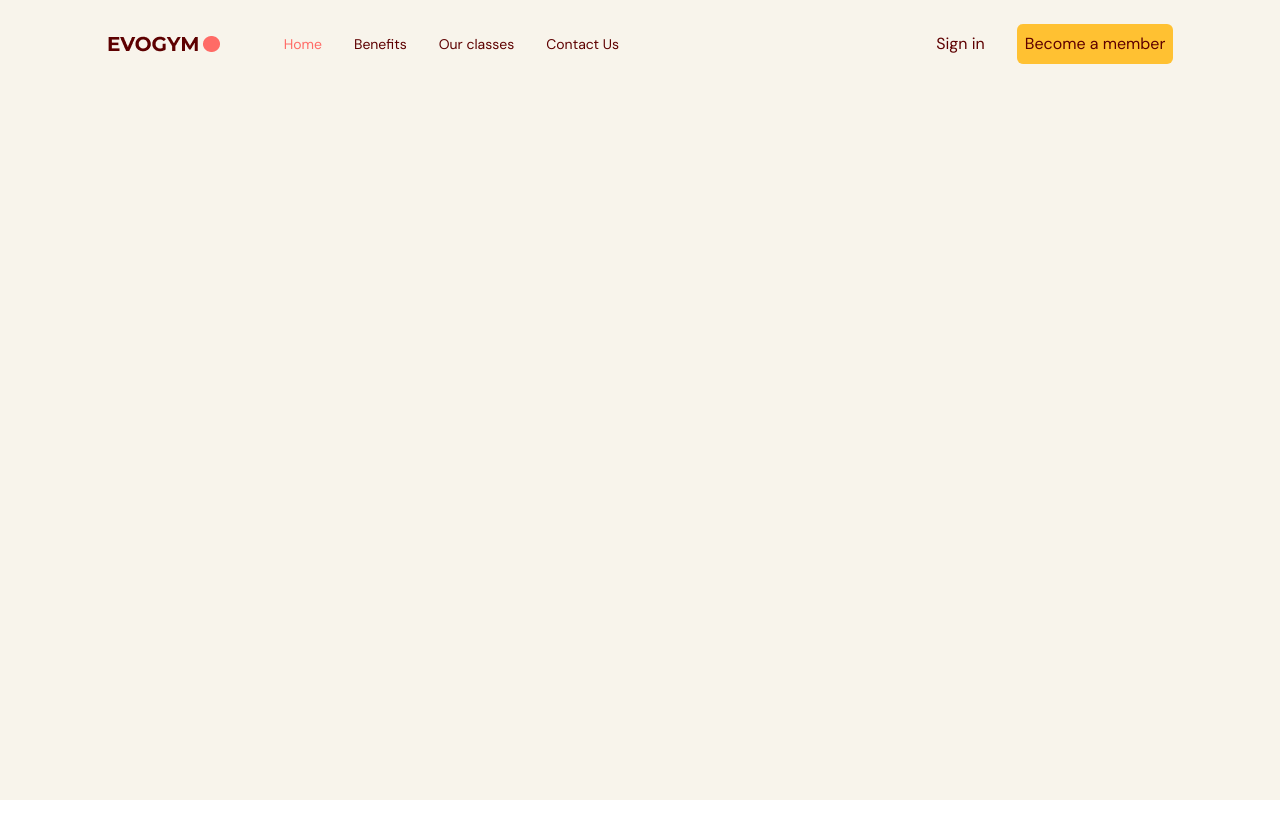
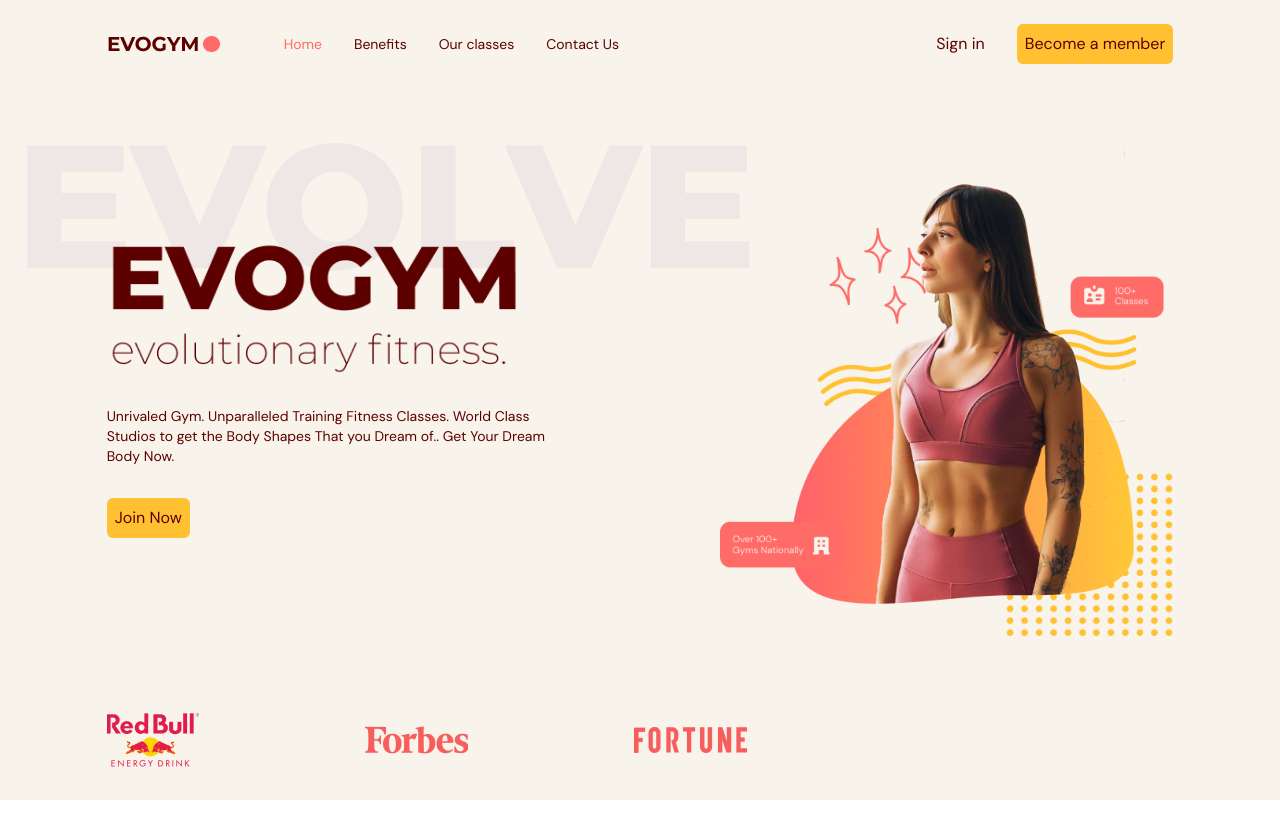
Before and after one commit to OrnellaBorges/GymApp-TS-Tailwind, a React (Vite) app: page / in a window 1280 px wide. Before the commit the page ends 800 px from the top, so only its background shows below. Built offline with nearby package versions, Linux system fonts and the light colour scheme.

Commit message:
home page  complete

```diff
--- a/src/App.tsx
+++ b/src/App.tsx
@@ -1,5 +1,5 @@
 import {Navbar} from "@/scenes/navbar";
-//import Home from "@/scenes/home";
+import Home from "@/scenes/home";
 import { useEffect, useState } from "react";
 import { SelectedPage } from "./shared/types";
 
@@ -30,7 +30,7 @@
         selectedPage = {selectedPage}
         setSelectedPage = {setSelectedPage}/>
 
-    {/* <Home setSelectedPage = {setSelectedPage}/> */}
+    <Home setSelectedPage = {setSelectedPage}/>
   </div>;
 
 }
--- /dev/null
+++ b/src/scenes/home/index.tsx
@@ -0,0 +1,82 @@
+
+import useMediaQuery from '@/hooks/useMediaQuery'
+import { SelectedPage } from '@/shared/types'
+import ActionButton from '@/shared/ActionButton'
+import AnchorLink from "react-anchor-link-smooth-scroll"
+
+// image de la home page
+import HomePageText from "@/assets/HomePageText.png"
+import HomePageGraphic from "@/assets/HomePageGraphic.png"
+import SponsorRedBull from "@/assets/SponsorRedBull.png"
+import SponsorForbes from "@/assets/SponsorForbes.png"
+import SponsorFortune from "@/assets/SponsorFortune.png"
+
+
+type Props = {
+ setSelectedPage : (value : SelectedPage) => void // un type qui ne renvoie aucune valeur
+}
+
+const Home = ({ setSelectedPage }: Props) => {
+    //hook perso
+    const isAboveMediumScreen = useMediaQuery("(min-width:1060px)");
+
+    // state
+
+  return (
+    <section
+    id="home"
+    className="gap-16 bg-gray-20 py-10 md:h-full md:pb-0"
+    >
+        {/* Image and Main header */}
+        <div className="md:flex mx-auto w-5/6 items-center justify-center md:h-5/6" >
+            {/* Main header */}
+            <div className="z-10 mt-32 md:basis-3/5">
+                {/* headings */}
+                <div className= "md:-mt-20">
+                    <div className = "relative">
+                        <div className='before:absolute before:-top-20  before:-left-20 before:z-[-1] md:before:content-evolvetext'>
+                            <img alt='home-page-text' src={HomePageText}/>
+                        </div>
+                    </div>
+                    <p className="mt-8 text-sm"> {/*margin-top:8px text-sm */}
+                        Unrivaled Gym. Unparalleled Training Fitness Classes. World Class
+                        Studios to get the Body Shapes That you Dream of.. Get Your Dream
+                        Body Now.
+                    </p>
+                </div>
+                <div className="mt-8 flex items-center gap-8 md:justify-start">
+                    {/*composant bouton   */}
+                    <ActionButton setSelectedPage={setSelectedPage}>
+                        Join Now
+                    </ActionButton>
+                    <AnchorLink
+                    className= "text-sm font-bold text-primary-500 underline hover:text-secondary-500"
+                    onClick= {()=> setSelectedPage(SelectedPage.ContactUs)}
+                    href={`#${SelectedPage.ContactUs}`}
+                    >
+                    </AnchorLink>
+                </div>
+            </div>
+            {/* Image */}
+            <div className='flex basis-3/5 ustify-center md:z-10 md:ml-40 md:mt-16 md:justify-items-end'>
+                <img src={HomePageGraphic} alt="home-pageGraphic" />
+            </div>
+        </div>
+
+        {/*Sponsors */}
+        {isAboveMediumScreen && (
+            <div className='h-[150px] w-full bg-primany-100 py-10'>
+                <div className='mx-auto w-5/6'>
+                    <div className='flex w-3/5 items-center justify-between gap-8'>
+                        <img src={SponsorRedBull} alt="redbull-sponsor" />
+                        <img src={SponsorForbes} alt="redbull-sponsor" />
+                        <img src={SponsorFortune} alt="redbull-sponsor" />
+                    </div>
+                </div>
+            </div>
+            )}
+    </section>
+  )
+}
+
+export default Home
--- a/src/scenes/navbar/Link.tsx
+++ b/src/scenes/navbar/Link.tsx
@@ -17,7 +17,7 @@
         <AnchorLink
         href ={`#${lowerCasePage}`}
         className ={`${selectedPage === lowerCasePage ? "text-primary-500" : ""} transition duration-500  hover:text-primary-500`}
-        onclick ={() => setSelectedPage(lowerCasePage)}>
+        onClick ={() => setSelectedPage(lowerCasePage)}>
             {page}
         </AnchorLink>
     )
```
